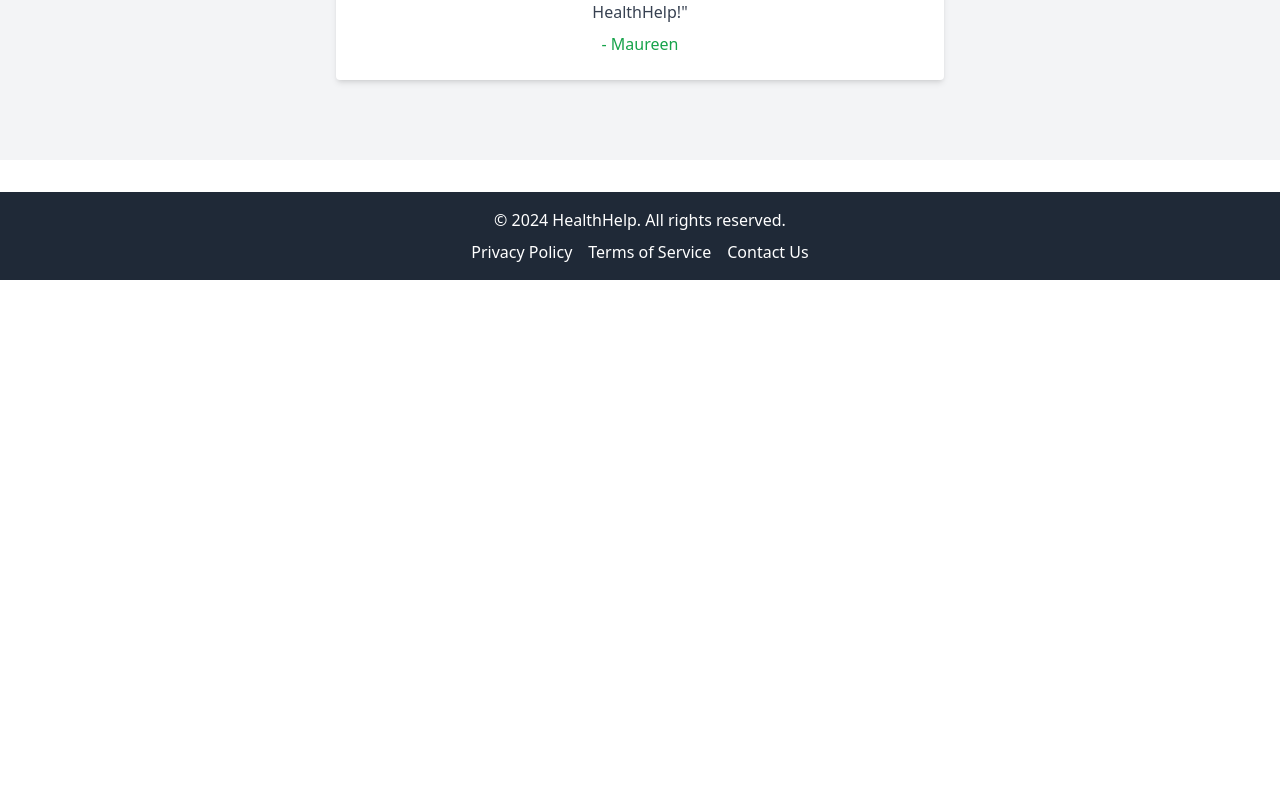
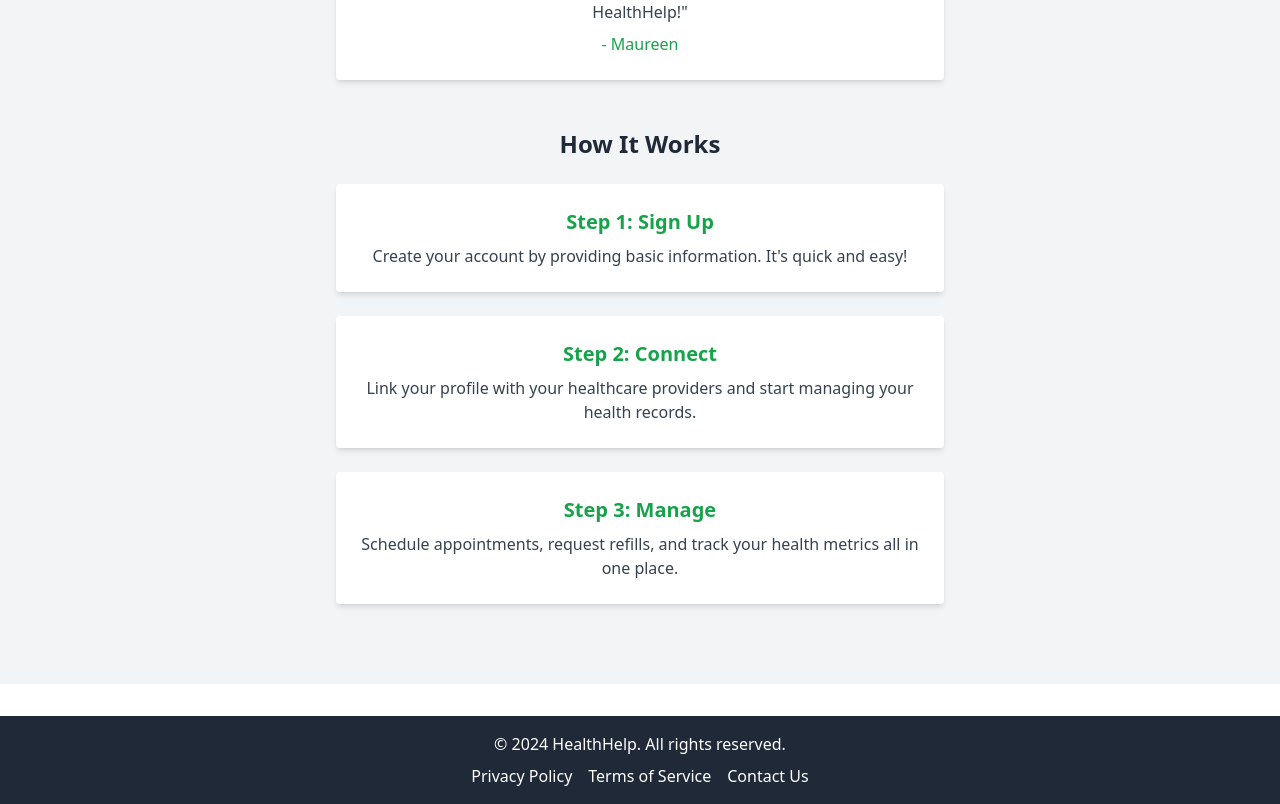
Before and after one commit to Vixs101/pipeops-hackathon, a React (Create React App) app: page / in a window 1280 px wide. Shown: the part 980-1784 px from the top of the page. Before the commit the page ends 1260 px from the top, so only its background shows below. Built offline with nearby package versions, Linux system fonts and the light colour scheme.

Commit message:
how it works

```diff
--- a/src/pages/LandingPage.jsx
+++ b/src/pages/LandingPage.jsx
@@ -49,6 +49,30 @@ const Landing = () => {
             </div>
           </div>
         </section>
+
+        <section className="mt-12 w-full px-4 md:w-3/4 lg:w-1/2 text-center">
+          <h2 className="text-2xl font-semibold text-gray-800">How It Works</h2>
+          <div className="mt-6 space-y-6">
+            <div className="bg-white p-6 rounded shadow-md">
+              <h3 className="text-xl font-bold text-green-600">Step 1: Sign Up</h3>
+              <p className="text-gray-700 mt-2">
+                Create your account by providing basic information. It's quick and easy!
+              </p>
+            </div>
+            <div className="bg-white p-6 rounded shadow-md">
+              <h3 className="text-xl font-bold text-green-600">Step 2: Connect</h3>
+              <p className="text-gray-700 mt-2">
+                Link your profile with your healthcare providers and start managing your health records.
+              </p>
+            </div>
+            <div className="bg-white p-6 rounded shadow-md">
+              <h3 className="text-xl font-bold text-green-600">Step 3: Manage</h3>
+              <p className="text-gray-700 mt-2">
+                Schedule appointments, request refills, and track your health metrics all in one place.
+              </p>
+            </div>
+          </div>
+        </section>
       </main>
       <Footer />
     </div>
```
Also changed, not shown: src/tailwind.css.
